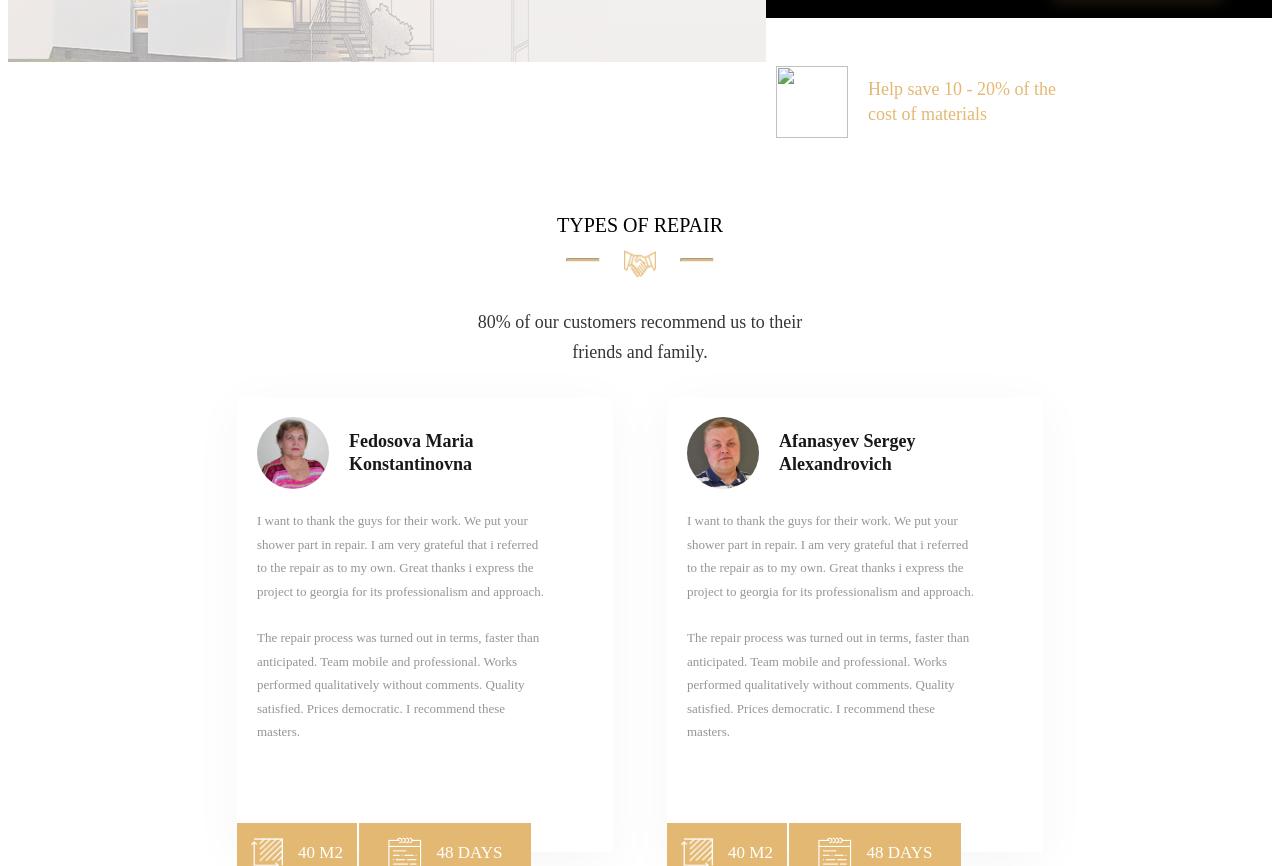
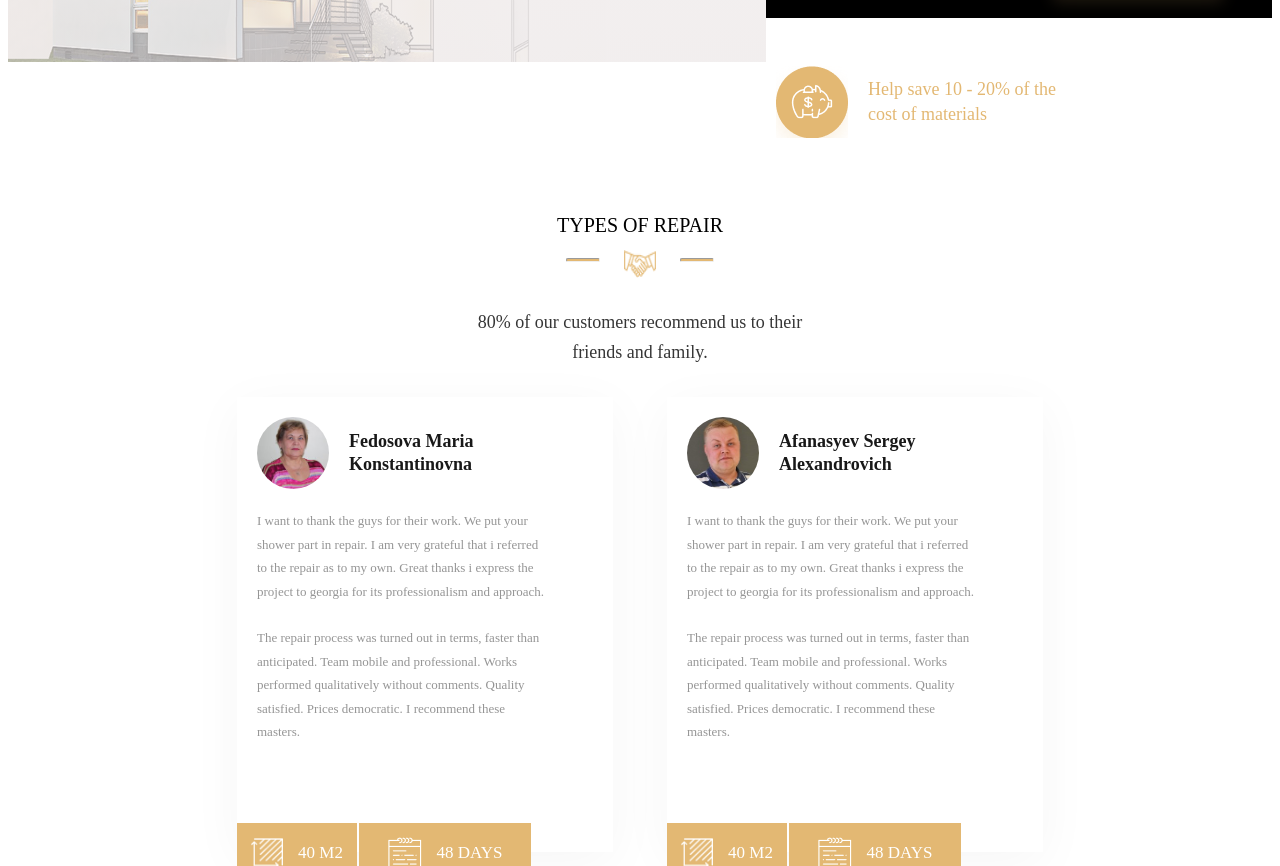
Before and after one commit to MaxonFed/Modul18, a plain HTML site: page index.html in a window 1280 px wide. Shown: the part 5149-6015 px from the top of the page. Drawn offline with Linux system fonts and the light colour scheme; the site is published under a folder, as on GitHub Pages, so addresses that start at the root find nothing.

Commit message:
crrecting5

```diff
--- a/index.html
+++ b/index.html
@@ -315,7 +315,7 @@
                     </form>
 
                     <div class="stuff5-1">
-                       <img src="/image/pig.png" style="width: 72px; height: 72px;" class="circle5-1">
+                       <img src="image/pig.png" style="width: 72px; height: 72px;" class="circle5-1">
 
 
                        <div class="content cnt5-1">Help save 10 - 20% of the<br>
```
